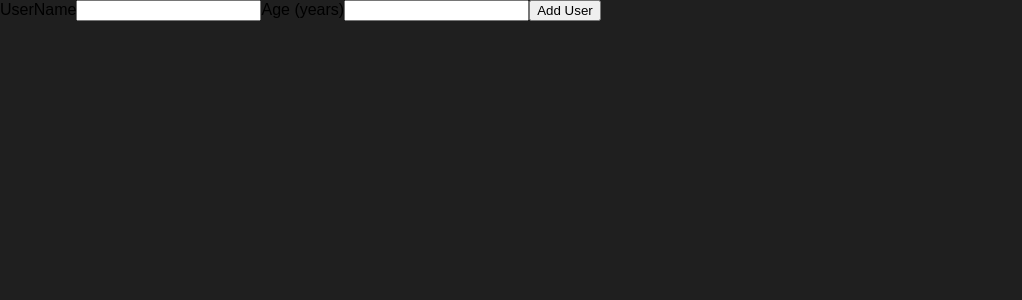
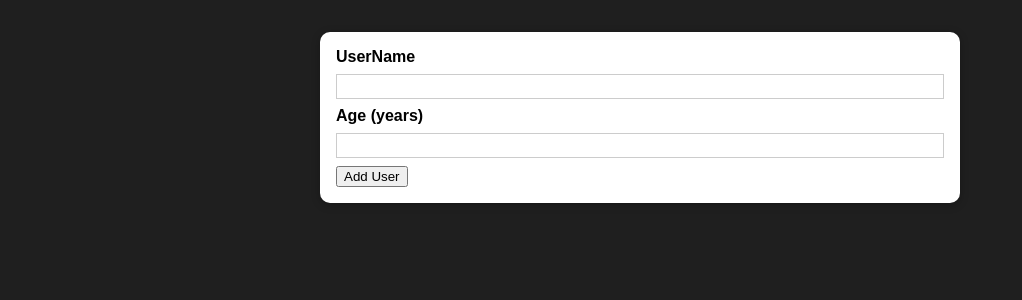
Before and after one commit to CaioFML/react-course-section-8-project, a React (Create React App) app: page / in a window 1280 px wide. Shown: the top 300 px of the page, without its empty margins (0-1022 px from the left). Built offline with nearby package versions, Linux system fonts and the light colour scheme.

Commit message:
91. Adding a re-usable "Card" Component

```diff
--- /dev/null
+++ b/src/components/UI/Card.js
@@ -0,0 +1,9 @@
+import React from "react";
+
+import classes from './Card.module.css'
+
+const Card = (props) => {
+  return <div className={`${classes.card} ` + props.className}>{props.children}</div>;
+};
+
+export default Card
--- /dev/null
+++ b/src/components/UI/Card.module.css
@@ -0,0 +1,5 @@
+.card {
+  background: white;
+  box-shadow: 0 2px 8px rgba(0, 0, 0, 0.26);
+  border-radius: 10px;
+}
--- a/src/components/Users/AddUser.js
+++ b/src/components/Users/AddUser.js
@@ -1,20 +1,25 @@
 import React from "react";
+
+import Card from "../UI/Card";
+import classes from './AddUser.module.css'
 
 const AddUser = (props) => {
   const addUserHandler = (event) => {
-    event.preventDefault()
-  }
+    event.preventDefault();
+  };
 
   return (
-    <form onSubmit={addUserHandler}>
-      <label htmlFor='username'>UserName</label>
-      <input type='text' id='username' />
+    <Card className={classes.input}>
+      <form onSubmit={addUserHandler}>
+        <label htmlFor="username">UserName</label>
+        <input type="text" id="username" />
 
-      <label htmlFor='age'>Age (years)</label>
-      <input type='number' id='age' />
+        <label htmlFor="age">Age (years)</label>
+        <input type="number" id="age" />
 
-      <button type='submit'>Add User</button>
-    </form>
+        <button type="submit">Add User</button>
+      </form>
+    </Card>
   );
 };
 
--- /dev/null
+++ b/src/components/Users/AddUser.module.css
@@ -0,0 +1,26 @@
+.input {
+  margin: 2rem auto;
+  padding: 1rem;
+  width: 90%;
+  max-width: 40rem;
+}
+
+.input label {
+  display: block;
+  font-weight: bold;
+  margin-bottom: 0.5rem;
+}
+
+.input input {
+  font: inherit;
+  display: block;
+  width: 100%;
+  border: 1px solid #ccc;
+  padding: 0.15rem;
+  margin-bottom: 0.5rem;
+}
+
+.input input:focus {
+  outline: none;
+  border-color: #4f005f;
+}
```
